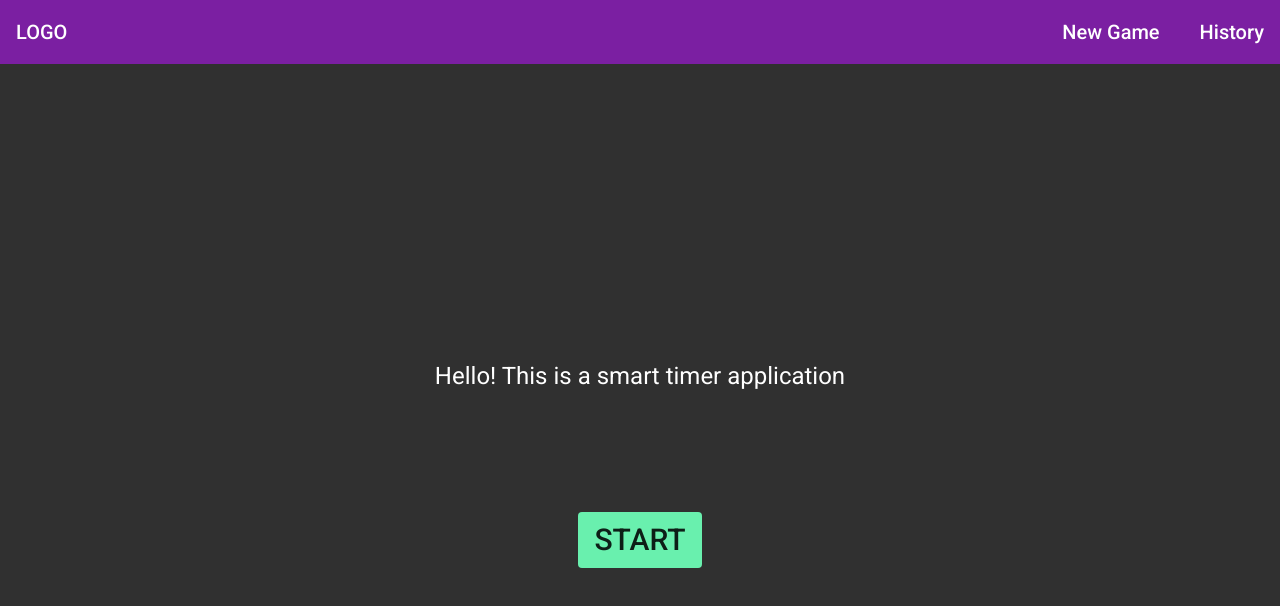
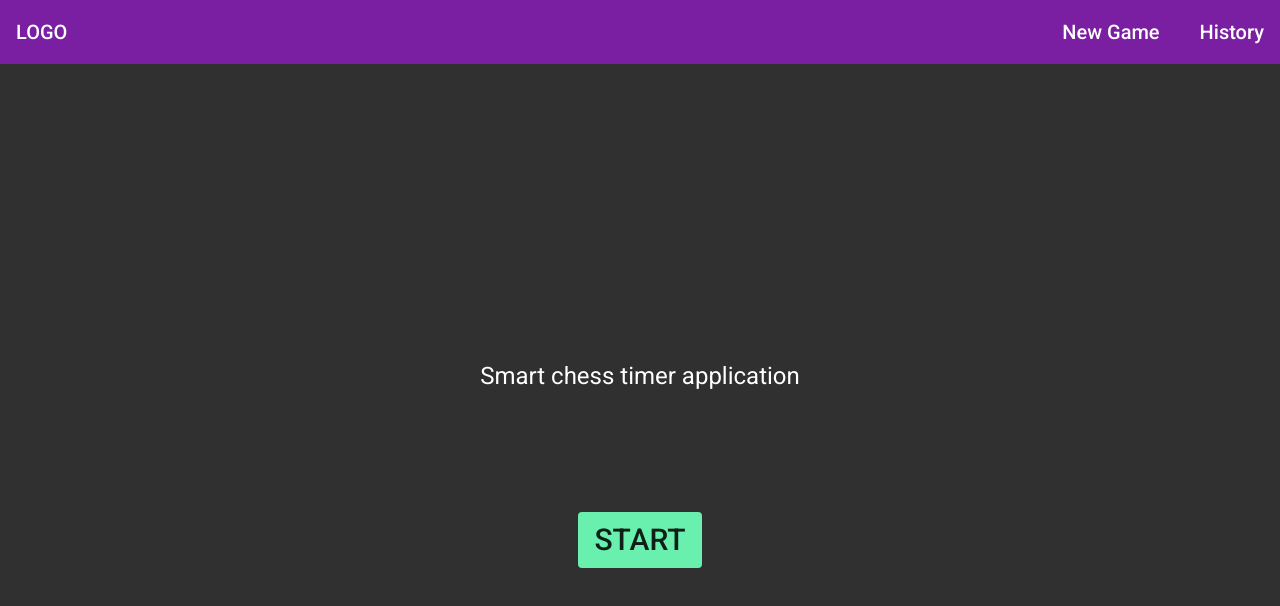
Before and after one commit to Endorocket/BoardTimer, an Angular app: page / in a window 1280 px wide. Shown: the top 606 px of the page. Built offline with nearby package versions, Linux system fonts and the light colour scheme.

Commit message:
:scroll: update welcome title

```diff
--- a/src/app/welcome/welcome.component.html
+++ b/src/app/welcome/welcome.component.html
@@ -1,4 +1,4 @@
 <section id="welcome-section" fxLayout="column" fxLayoutAlign="center center" fxLayoutGap="120px">
-  <h1>Hello! This is a smart timer application</h1>
+  <h1>Smart chess timer application</h1>
   <button routerLink="/start-game" mat-flat-button color="accent">Start</button>
 </section>
```
